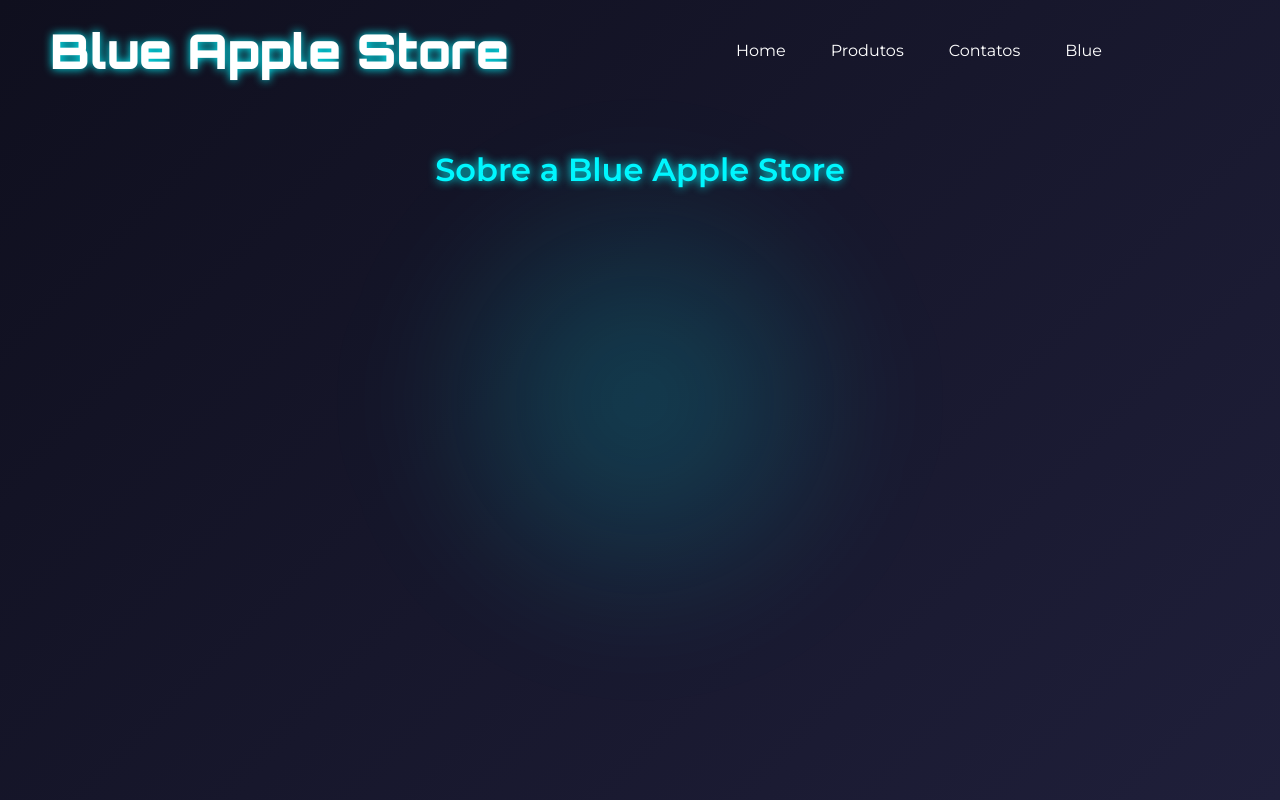
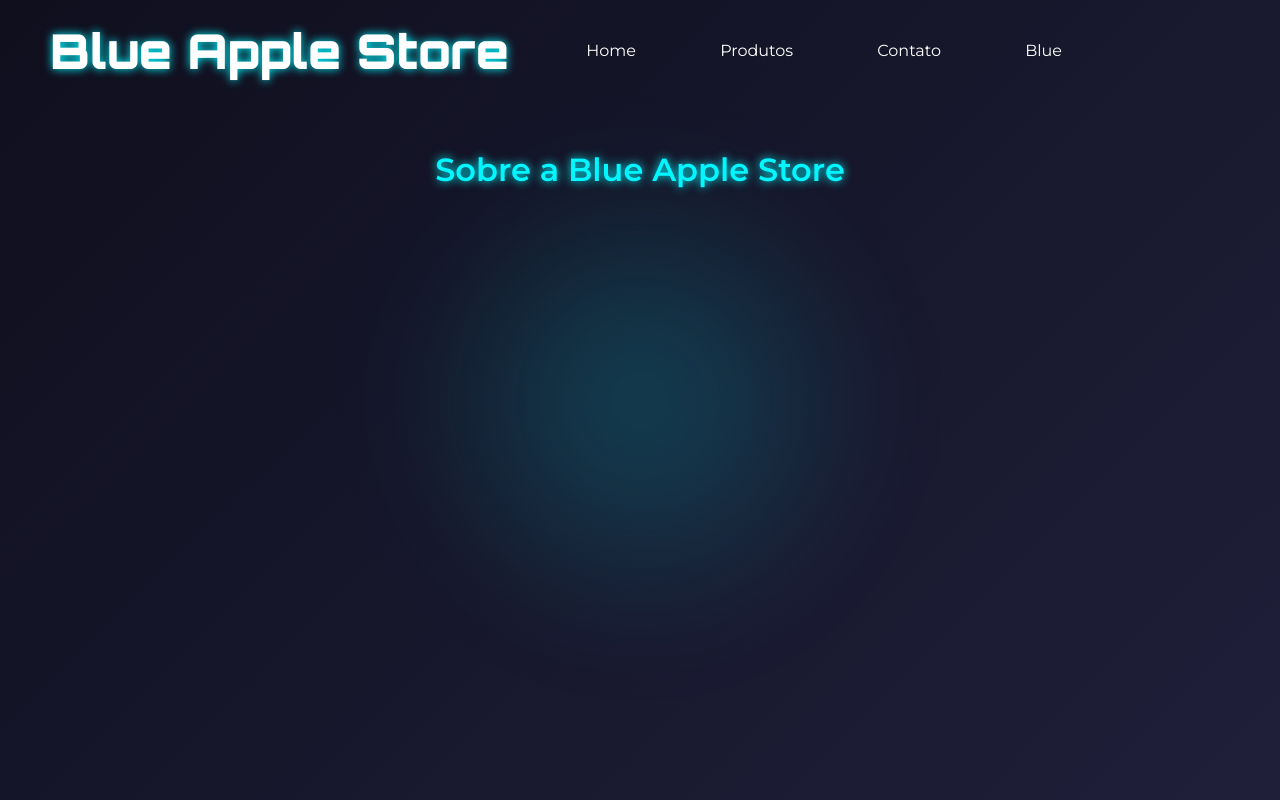
Before and after one commit to EvertonDiasBrito/projeto-blue, a plain HTML site: page blue.html in a window 1280 px wide. Drawn offline with Linux system fonts and the light colour scheme.

Commit message:
alteracao no menu

```diff
--- a/styles.css
+++ b/CSS/styles.css
@@ -23,25 +23,28 @@
         z-index: 3;
     }
 
-    .logo {
+    header .logo {
         font-family: "Orbitron", sans-serif;
         font-size: 3rem;
         font-weight: 900;
         text-shadow: 0 0 10px rgb(0, 247, 255, 1);
     }
 
-    header nav ul {
-        display: flex;
-        gap: 45px;
-    }
 
-    header nav ul li {
+    header nav ul li  {
+        display: inline-block;
+        margin: 0  40px;
         cursor: pointer;
         position: relative;
         padding: 5px 0;
+
+    }
+    header nav ul li  a{
+        color: #fff;
+        text-decoration: none;
     }
 
-    header nav ul li::after {
+    header nav ul li a::after {
         content: "";
         position: absolute;
         left: 0;
@@ -52,7 +55,7 @@
         transition: width 0.5s ease;
     }
 
-    header nav ul li:hover::after {
+    header nav ul li a:hover::after {
         width: 100%;
     }
 
--- a/blue.html
+++ b/blue.html
@@ -9,21 +9,32 @@
     <link
         href="https://fonts.googleapis.com/css2?family=Montserrat:ital,wght@0,100..900;1,100..900&family=Orbitron:wght@400..900&display=swap"
         rel="stylesheet">
-    <link rel="stylesheet" href="styles.css">
+    <link rel="stylesheet" href="CSS/styles.css">
     <title>Blue</title>
 </head>
+
 <body>
     <header>
         <div class="logo">Blue Apple Store</div>
         <nav>
             <ul>
-                <li>Home</li>
-                <li>Produtos</li>
-                <li>Contatos</li>
-                <li>Blue</li>
+                <li><a href="index.html">Home</a></li>
+                <li><a href="produtos.html">Produtos</a></li>
+                <li><a href="contato.html">Contato</a></li>
+                <li><a href="blue.html">Blue</a></li>
+
             </ul>
         </nav>
 
     </header>
     <main class="container">
         <h1 class="contact">Sobre a Blue Apple Store</h1>
+
+    </main>
+
+
+<body>
+
+<script src="./scripts.js"></script>
+
+</html>
```
Also changed, not shown: contato.html (+8 -6 lines), index.html (+6 -5 lines), 1 other file.
